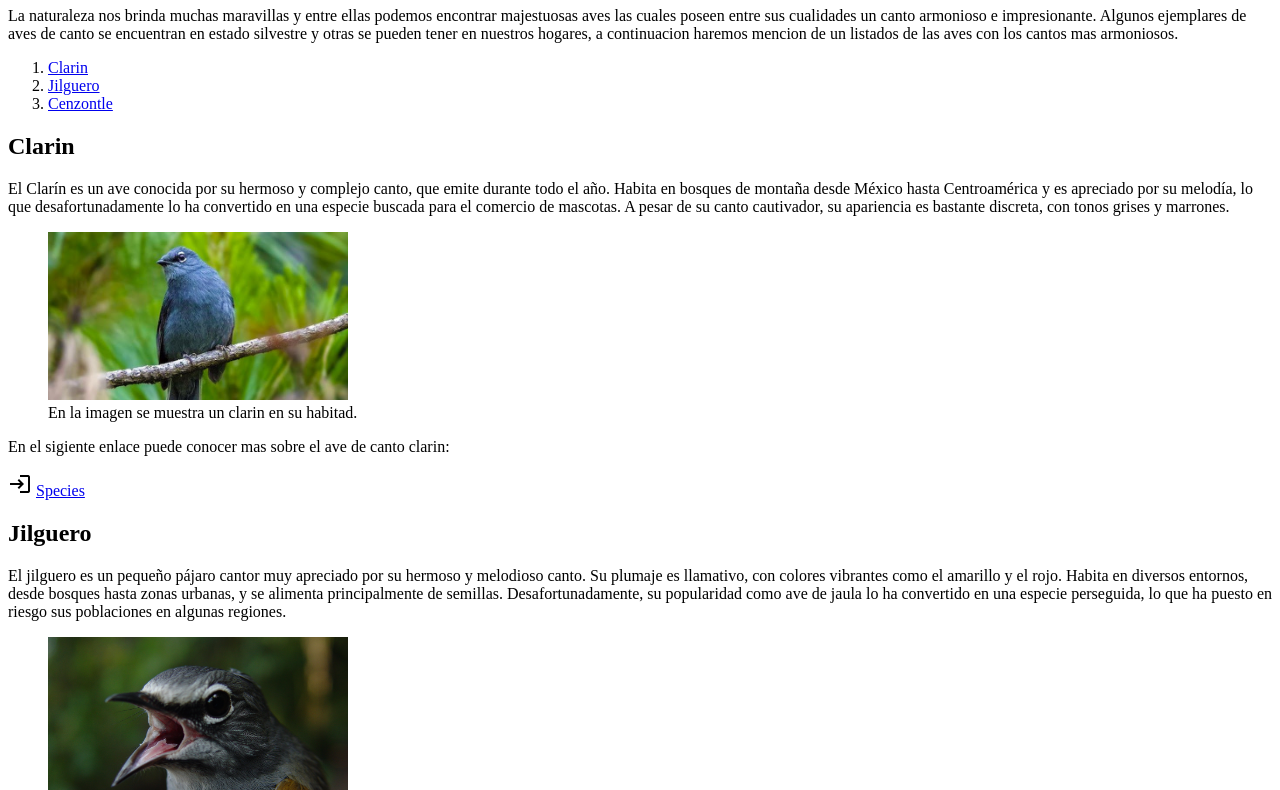
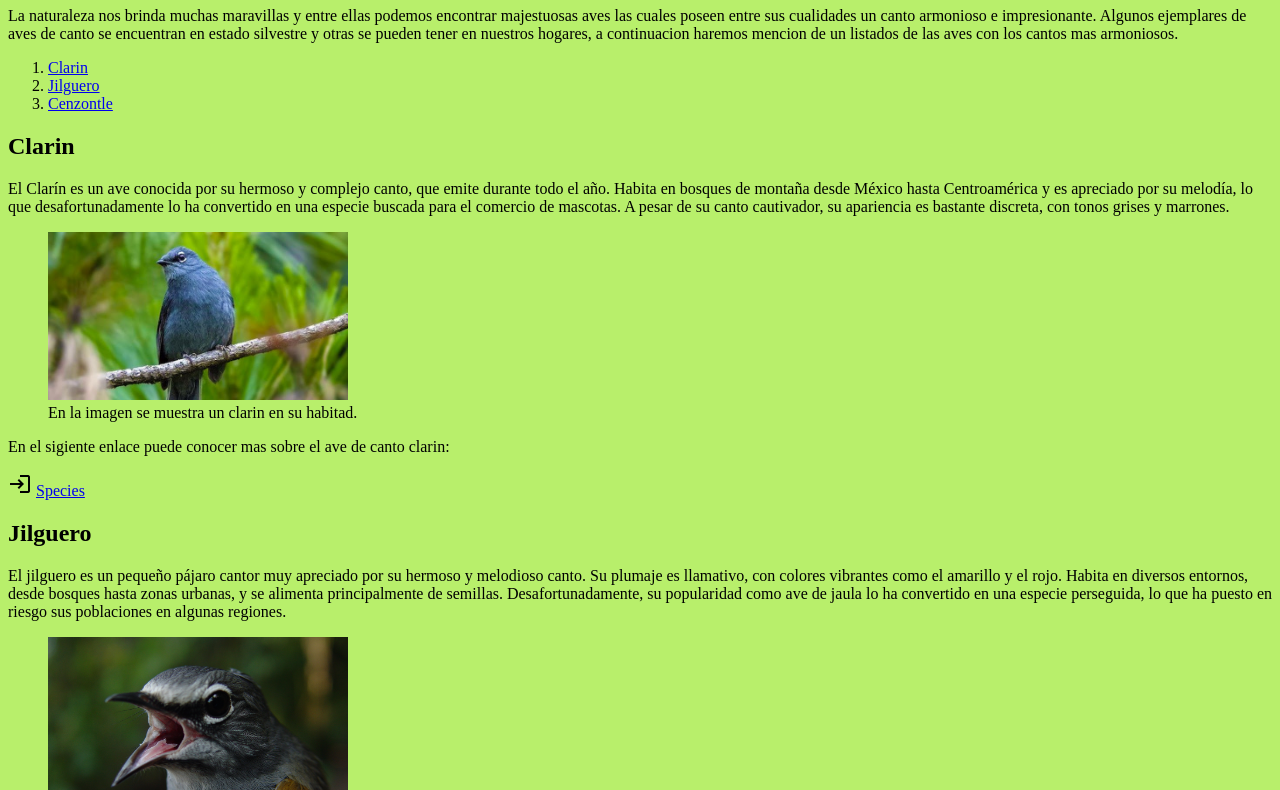
Before and after one commit to Laura341/Aves, a plain HTML site: page index.html in a window 1280 px wide. Shown: the part 73-863 px from the top of the page. Drawn offline with Linux system fonts and the light colour scheme.

Commit message:
Agrego color de fondo

```diff
--- a/index.html
+++ b/index.html
@@ -22,9 +22,9 @@
     <link rel="icon" href="./assets/bird.ico" type="image/x-icon">
     <title>Aves de canto</title>
 </head>
-<body>
+<body style="background-color: rgb(184, 239, 107);">
 
-
+    <!--  -->
     <!-- Header: sección superior de la página y generalmente incluye información introductoria,
      como el título y el menú de navegación -->
      <header>
```
